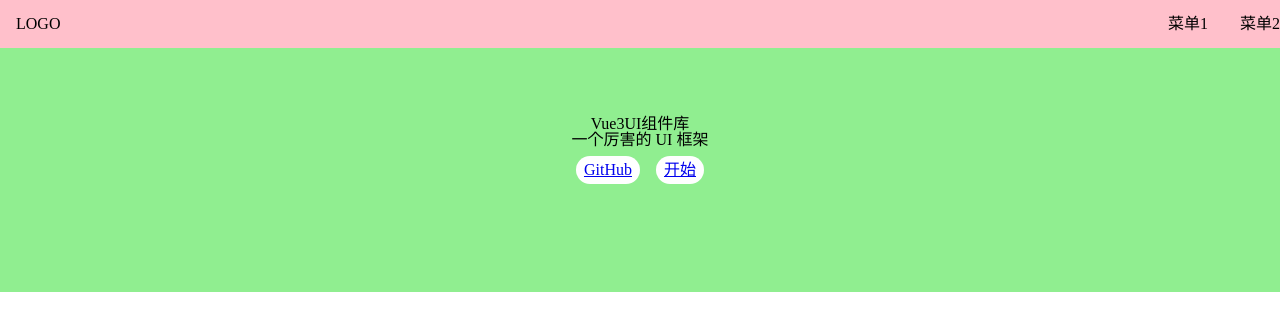
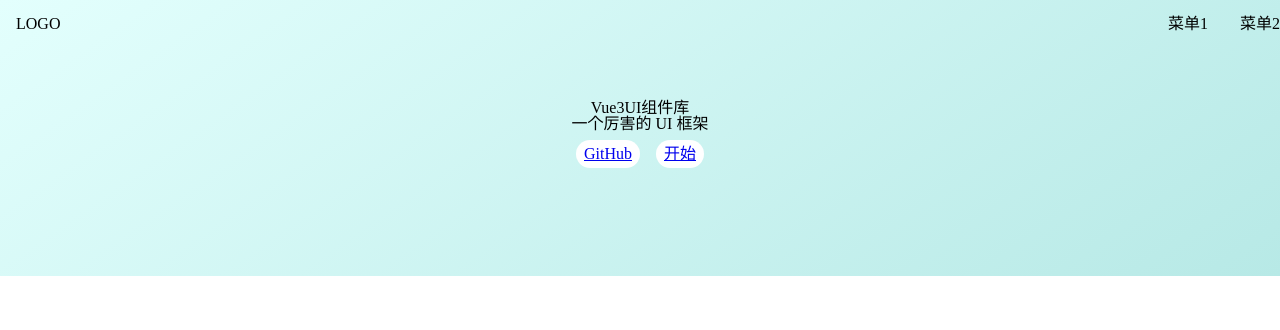
Before and after one commit to yinhaiying/vue3-ts-ui, a Vue app: page / in a window 1280 px wide. Shown: the top 330 px of the page. Built offline with nearby package versions, Linux system fonts and the light colour scheme.

Commit message:
首页背景颜色的设置

```diff
--- a/src/App.vue
+++ b/src/App.vue
@@ -1,9 +1,7 @@
 <template>
-  <div id="nav">
-    <router-link to="/">Home</router-link> |
-    <router-link to="/doc">About</router-link>
+  <div id="page">
+    <router-view></router-view>
   </div>
-  <router-view/>
 </template>
 
 <script lang="ts">
--- a/src/components/Topnav.vue
+++ b/src/components/Topnav.vue
@@ -27,7 +27,6 @@
 
 <style lang="scss" scoped>
 .topnav {
-  background: pink;
   display: flex;
   padding: 16px;
   position: fixed;
--- a/src/views/Home.vue
+++ b/src/views/Home.vue
@@ -1,5 +1,5 @@
 <template>
-  <div>
+  <div class = "top-wrapper" >
     <top-nav/>
     <div class="banner">
       <h1>Vue3UI组件库</h1>
@@ -25,13 +25,15 @@
 });
 </script>
 <style lang="scss" scoped>
+.top-wrapper{
+  background: linear-gradient(145deg, rgba(227,255,253,1) 0%, rgba(183,233,230,1) 100%);
+}
 .banner {
   padding: 100px 0;
   display: flex;
   justify-content: center;
   align-items: center;
   flex-direction: column;
-  background: lightgreen;
   > .actions{
     padding: 8px 0;
     a {
```
